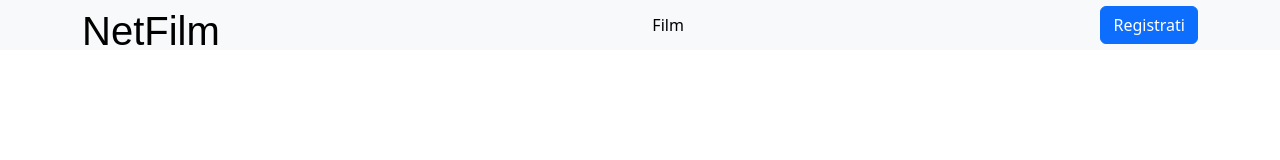
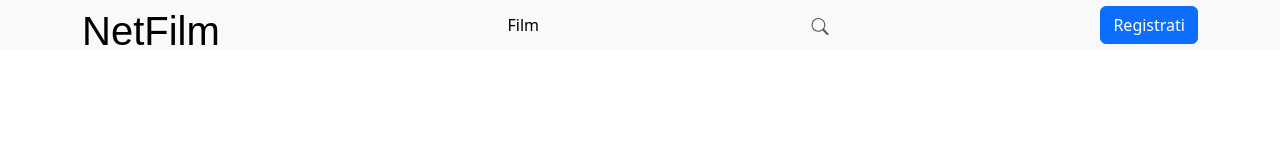
Before and after one commit to nicola1997/netfilm, a React (Vite) app: page /film in a window 1280 px wide. Shown: the top 160 px of the page. Built offline with nearby package versions, Linux system fonts and the light colour scheme.

Commit message:
add input

```diff
--- a/src/App.jsx
+++ b/src/App.jsx
@@ -10,6 +10,7 @@ import {useDispatch, useSelector} from 'react-redux';
 import {setMovies} from "./redux/MovieSlice.js";
 import CarouselsFilm from "./components/CarouselsFilm.jsx";
 import './components/TextStyle.css'
+import EuroInput from "./components/EuroInput.jsx";
 
 
 function App() {
--- a/src/components/NavBar.jsx
+++ b/src/components/NavBar.jsx
@@ -11,16 +11,36 @@ import './TextStyle.css'
 function NavBar() {
     const [log, setLog] = useState(false);
     const [modal, setModal] = useState(false);
+    let [searchBar, setSearchBar] = useState(false);
+    const [searchTerm, setSearchTerm] = useState('');
 
     const showModal = () => setModal(true);
+    const showSearchBar = () => setSearchBar(true);
     const closeModal = () => setModal(false);
-
     return (
         <div>
             <Navbar className="bg-body-tertiary">
                 <Container>
                     <Navbar.Brand><Link to={'/'}><h1 className='TextStyle'> NetFilm </h1></Link></Navbar.Brand>
                     <NavbarText> <Link to={'/film'}> Film</Link> </NavbarText>
+                    <NavbarText onClick={showSearchBar}>
+                        <svg xmlns="http://www.w3.org/2000/svg" width="18" height="17" fill="currentColor"
+                             className="bi bi-search" viewBox="0 0 16 16">
+                            <path
+                                d="M11.742 10.344a6.5 6.5 0 1 0-1.397 1.398h-.001q.044.06.098.115l3.85 3.85a1 1 0 0 0 1.415-1.414l-3.85-3.85a1 1 0 0 0-.115-.1zM12 6.5a5.5 5.5 0 1 1-11 0 5.5 5.5 0 0 1 11 0"/>
+                        </svg>
+                        {searchBar === true ? (
+
+                            <input
+                                type="text"
+                                placeholder="Cerca un film..."
+                                value={searchTerm}
+                                style={{backgroundColor:'white',marginLeft:'10px'}}
+                            />
+                        ) : null
+                        }
+                    </NavbarText>
+
 
                     <Navbar.Text>
                         {log === false ? (
@@ -29,6 +49,7 @@ function NavBar() {
                     </Navbar.Text>
                 </Container>
             </Navbar>
+
             <ModalReg show={modal} close={closeModal}/>
         </div>
     );
--- a/src/components/TextStyle.css
+++ b/src/components/TextStyle.css
@@ -2,7 +2,7 @@
 .TextStyle {
     color: black;
     font-size: 2em;
-    font-family: Fantasy;
+    font-family: Fantasy, serif;
     text-align: center;
     margin-top: 20px;
 }
```
